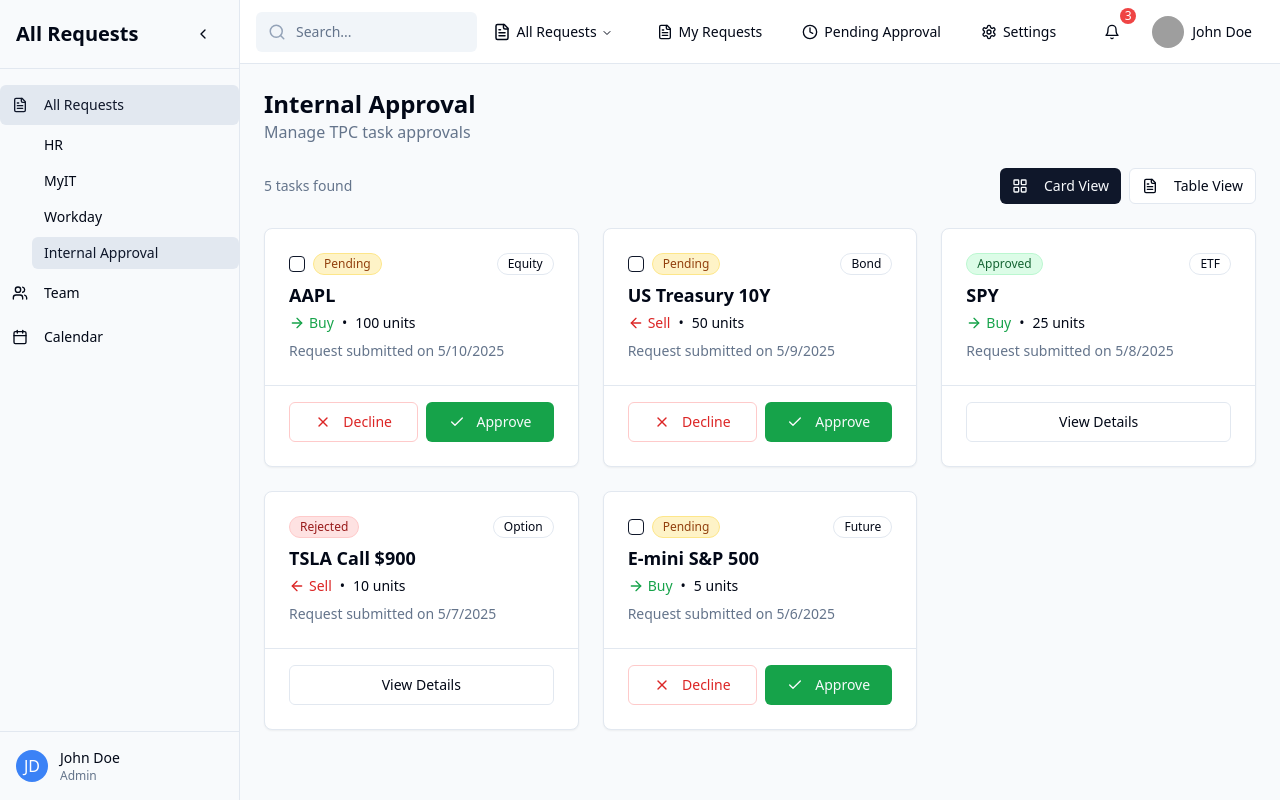
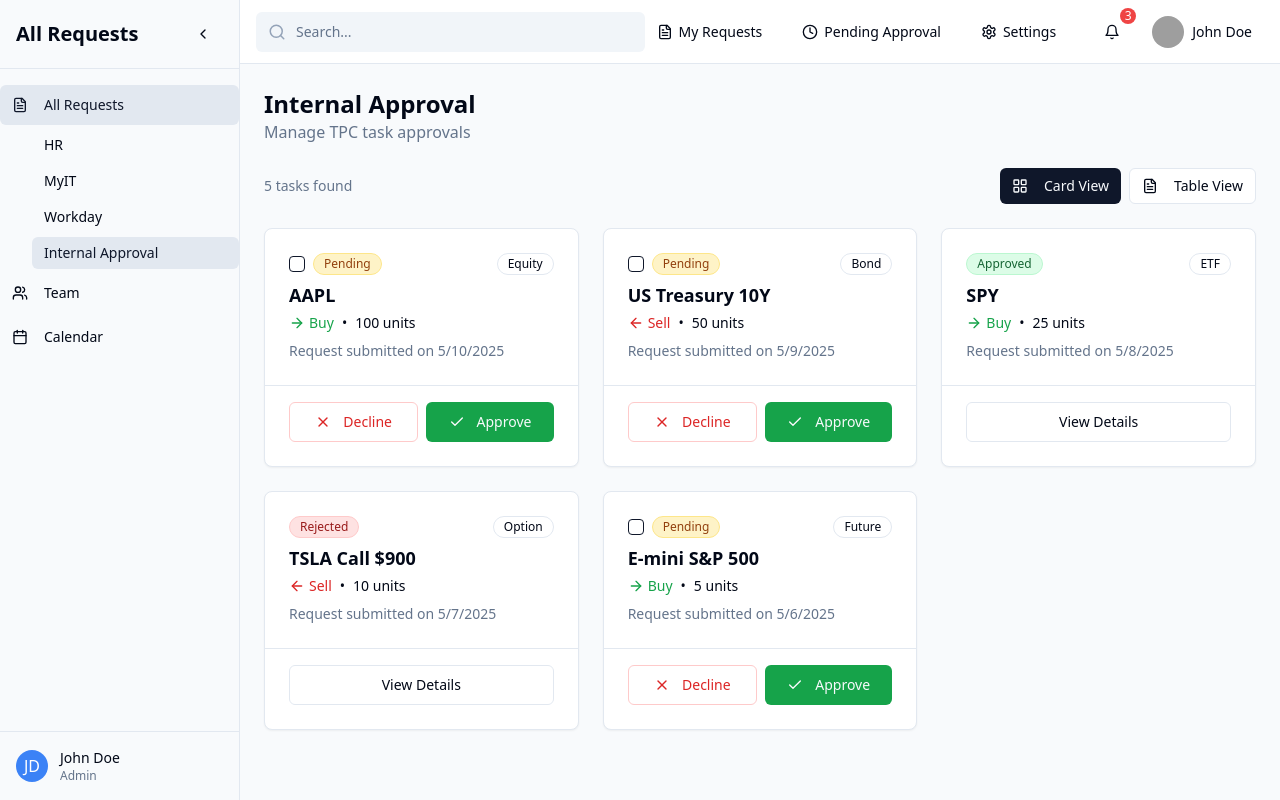
Before and after one commit to gqxcd/approval-flow-dashboard, a React (Vite) app: page /internal-approval in a window 1280 px wide. Built offline with nearby package versions, Linux system fonts and the light colour scheme; grey boxes are pictures that could not be loaded.

Commit message:
Remove "All Requests" from header
Remove the "All Requests" text from the header component.

```diff
--- a/src/components/layout/Header.tsx
+++ b/src/components/layout/Header.tsx
@@ -14,14 +14,6 @@ import {
   DropdownMenuSeparator,
   DropdownMenuTrigger,
 } from "@/components/ui/dropdown-menu";
-import {
-  NavigationMenu,
-  NavigationMenuContent,
-  NavigationMenuItem,
-  NavigationMenuLink,
-  NavigationMenuList,
-  NavigationMenuTrigger,
-} from "@/components/ui/navigation-menu";
 
 interface HeaderProps {
   className?: string;
@@ -45,52 +37,6 @@ const Header = ({ className }: HeaderProps) => {
       <div className="flex items-center gap-6">
         <nav>
           <ul className="hidden md:flex items-center gap-4">
-            <li>
-              <NavigationMenu>
-                <NavigationMenuList>
-                  <NavigationMenuItem>
-                    <NavigationMenuTrigger className="bg-transparent hover:bg-slate-100">
-                      <div className="flex items-center gap-1.5">
-                        <FileText size={18} />
-                        <span className="font-medium">All Requests</span>
-                      </div>
-                    </NavigationMenuTrigger>
-                    <NavigationMenuContent className="bg-white">
-                      <ul className="grid w-[200px] p-2 gap-1">
-                        <li>
-                          <NavigationMenuLink asChild>
-                            <Button variant="ghost" size="sm" className="w-full justify-start" asChild>
-                              <Link to="/hr">HR</Link>
-                            </Button>
-                          </NavigationMenuLink>
-                        </li>
-                        <li>
-                          <NavigationMenuLink asChild>
-                            <Button variant="ghost" size="sm" className="w-full justify-start" asChild>
-                              <Link to="/myit">MyIT</Link>
-                            </Button>
-                          </NavigationMenuLink>
-                        </li>
-                        <li>
-                          <NavigationMenuLink asChild>
-                            <Button variant="ghost" size="sm" className="w-full justify-start" asChild>
-                              <Link to="/workday">Workday</Link>
-                            </Button>
-                          </NavigationMenuLink>
-                        </li>
-                        <li>
-                          <NavigationMenuLink asChild>
-                            <Button variant="ghost" size="sm" className="w-full justify-start" asChild>
-                              <Link to="/internal-approval">Internal Approval</Link>
-                            </Button>
-                          </NavigationMenuLink>
-                        </li>
-                      </ul>
-                    </NavigationMenuContent>
-                  </NavigationMenuItem>
-                </NavigationMenuList>
-              </NavigationMenu>
-            </li>
             <li>
               <Button variant="ghost" size="sm" className="flex gap-1.5" asChild>
                 <Link to="/">
```
